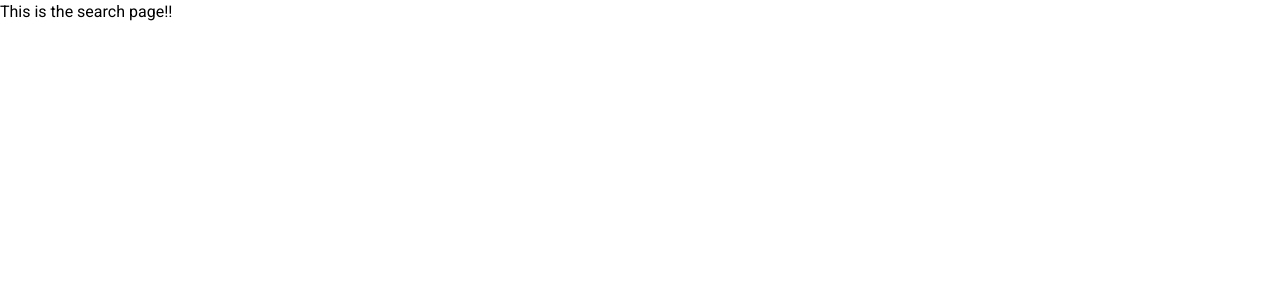
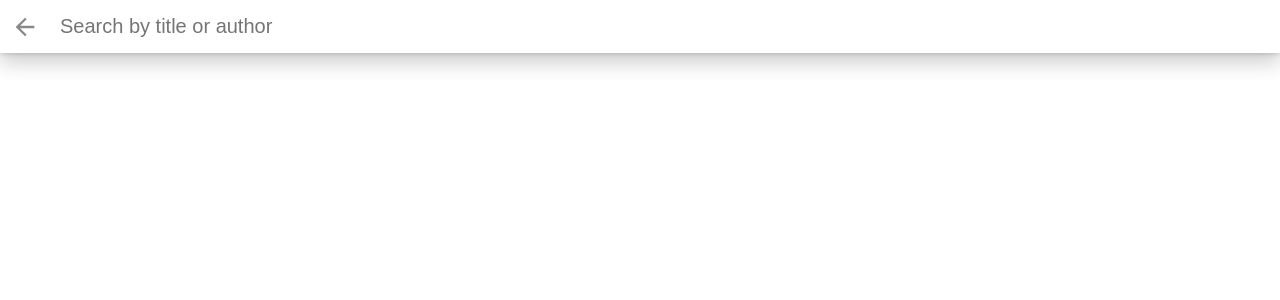
Before and after one commit to amyruth/MyReads, a React (Create React App) app: page /Search in a window 1280 px wide. Shown: the top 300 px of the page. Built offline with nearby package versions, Linux system fonts and the light colour scheme.

Commit message:
Added Header in 'ListBooks' and search input in 'SearchPage', linked the back button of 'SearchPage'

```diff
--- a/src/MyBooks.js
+++ b/src/MyBooks.js
@@ -5,7 +5,9 @@ class MyBooks extends  Component {
     render () {
         return (
             <div>
-                This is the main page!
+                <div className="list-books-title">
+                    <h1>MyReads</h1>
+                </div>
                 <div className="open-search">
                     <Link to="/search">Add books</Link>
                 </div>
--- a/src/SearchPage.js
+++ b/src/SearchPage.js
@@ -1,10 +1,23 @@
 import React, { Component } from "react"
+import { Link } from "react-router-dom"
 
 class SearchPage extends Component {
     render () {
         return (
             <div>
-                This is the search page!!
+                <div className="search-books">
+                    <div className="search-books-bar">
+                        <Link className="close-search" to="/">Home</Link>
+                        <div className="search-books-input-wrapper">
+                            <input type="text" placeholder="Search by title or author"/>
+                        </div>
+                    </div>
+                    <div className="search-books-results">
+                        <ol className="books-grid">
+
+                        </ol>
+                    </div>
+                </div>
             </div>
         )
     }
```
